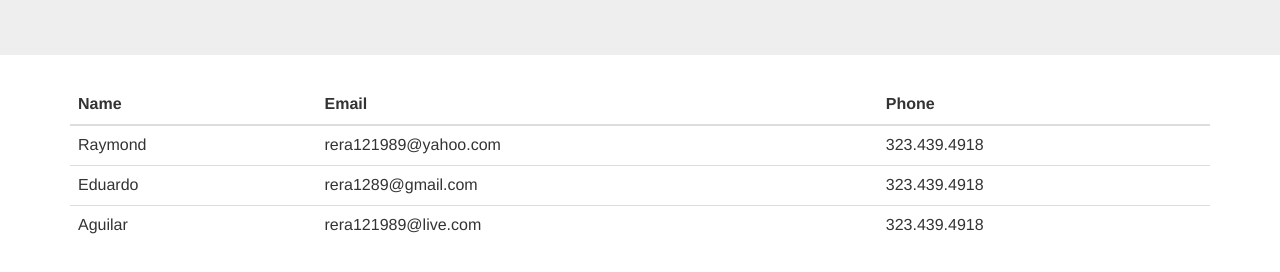
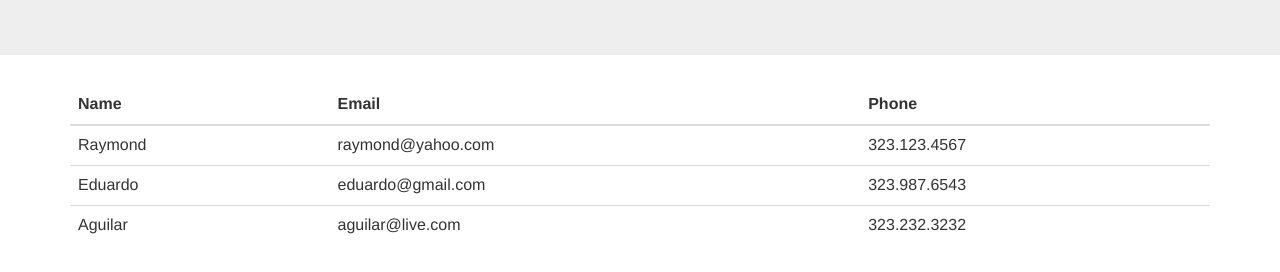
Before and after one commit to rera121989/Contact_List, a website: page public/index.html in a window 1280 px wide. Shown: the part 170-442 px from the top of the page. Drawn offline with nearby package versions, Linux system fonts and the light colour scheme.

Commit message:
Change data on Contact List

```diff
--- a/public/index.html
+++ b/public/index.html
@@ -31,18 +31,18 @@
 		<tbody>
 			<tr>
 				<td>Raymond</td>
-				<td>rera121989@yahoo.com</td>
-				<td>323.439.4918</td>
+				<td>raymond@yahoo.com</td>
+				<td>323.123.4567</td>
 			</tr>
 			<tr>
 				<td>Eduardo</td>
-				<td>rera1289@gmail.com</td>
-				<td>323.439.4918</td>
+				<td>eduardo@gmail.com</td>
+				<td>323.987.6543</td>
 			</tr>
 			<tr>
 				<td>Aguilar</td>
-				<td>rera121989@live.com</td>
-				<td>323.439.4918</td>
+				<td>aguilar@live.com</td>
+				<td>323.232.3232</td>
 			</tr>
 
 		</tbody>
```
